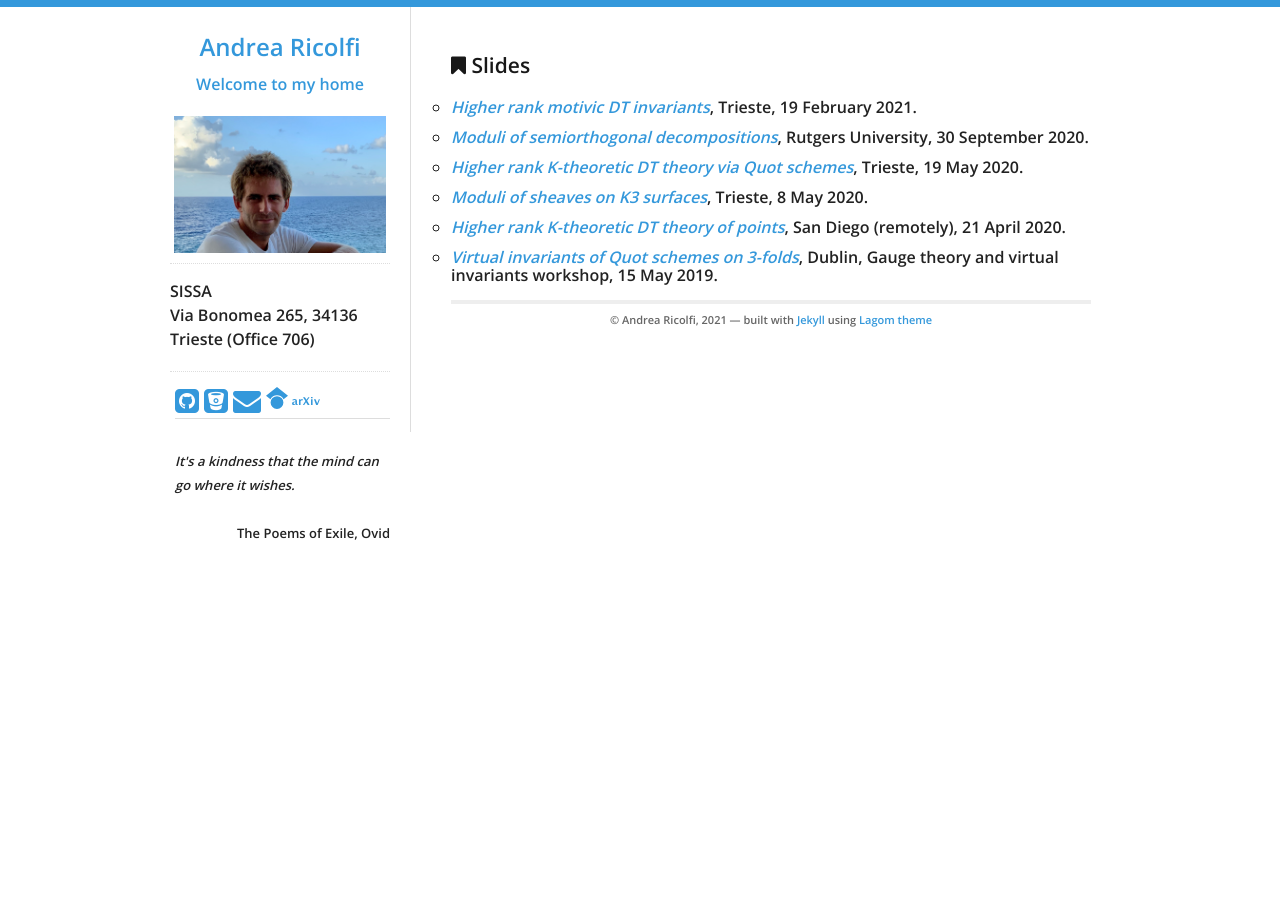
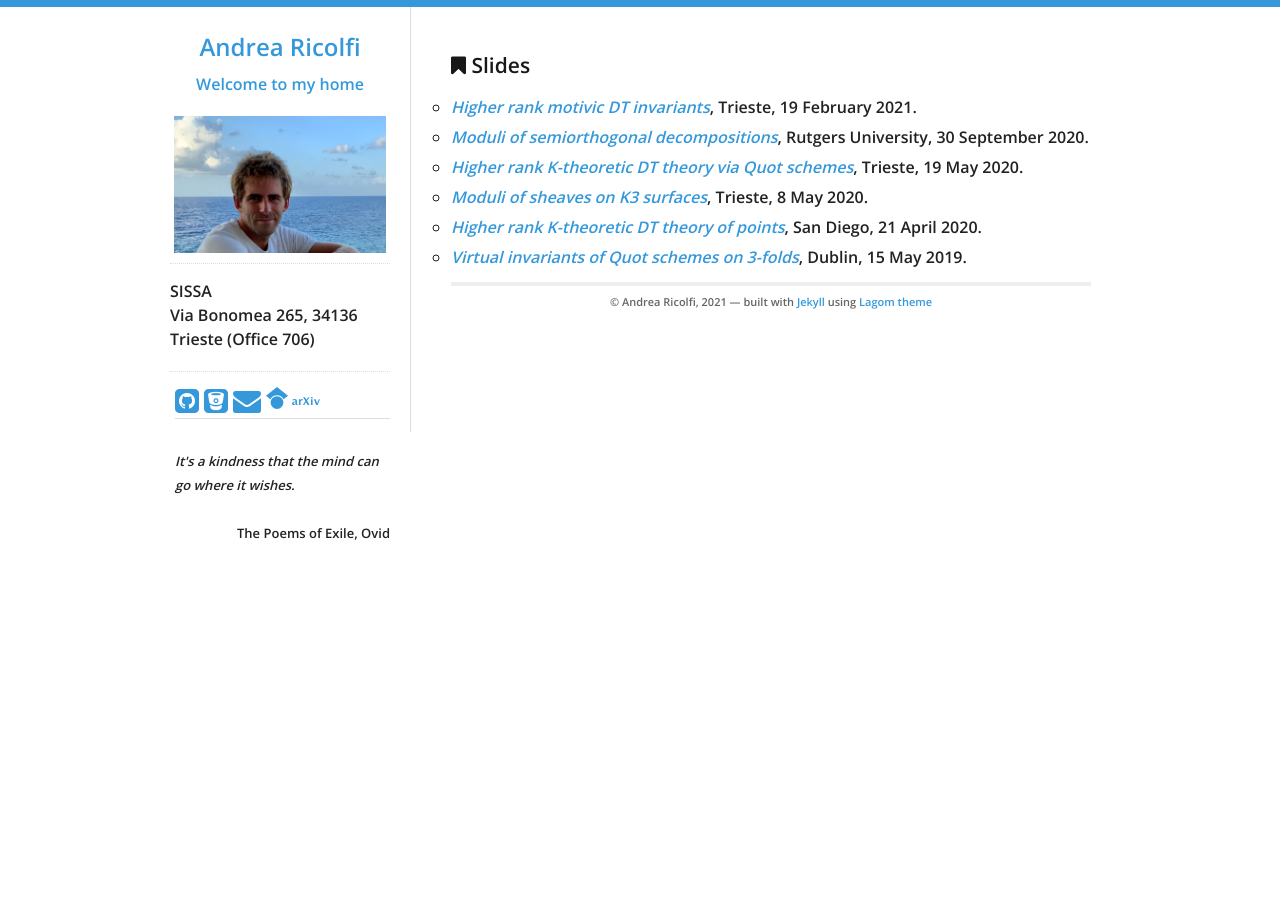
Before and after one commit to atricolfi/atricolfi.github.io, a Jekyll site: the page built from MATHEMATICS/Slides.html, in a window 1280 px wide. Built offline with Jekyll 4.4.1, drawn with Linux system fonts in a browser that asks for light colours.

Commit message:
Update Slides.html

```diff
--- a/MATHEMATICS/Slides.html
+++ b/MATHEMATICS/Slides.html
@@ -12,7 +12,7 @@ title: Blog Posts
   <li><a href="Moduli_SOD.pdf"><em>Moduli of semiorthogonal decompositions</em></a>, Rutgers University, 30 September 2020.</li>
   <li><a href="K-theoreticDT_SISSA.pdf"><em>Higher rank K-theoretic DT theory via Quot schemes</em></a>, Trieste, 19 May 2020.</li>
   <li><a href="Sheaves_on_K3.pdf"><em>Moduli of sheaves on K3 surfaces</em></a>, Trieste, 8 May 2020.</li>
-  <li><a href="SanDiego.pdf"><em>Higher rank K-theoretic DT theory of points</em></a>, San Diego (remotely), 21 April 2020.</li>
-  <li><a href="Dublin.pdf"><em>Virtual invariants of Quot schemes on 3-folds</em></a>, Dublin, Gauge theory and virtual invariants workshop, 15 May 2019.</li>
+  <li><a href="SanDiego.pdf"><em>Higher rank K-theoretic DT theory of points</em></a>, San Diego, 21 April 2020.</li>
+  <li><a href="Dublin.pdf"><em>Virtual invariants of Quot schemes on 3-folds</em></a>, Dublin, 15 May 2019.</li>
 
   </ul>
```
